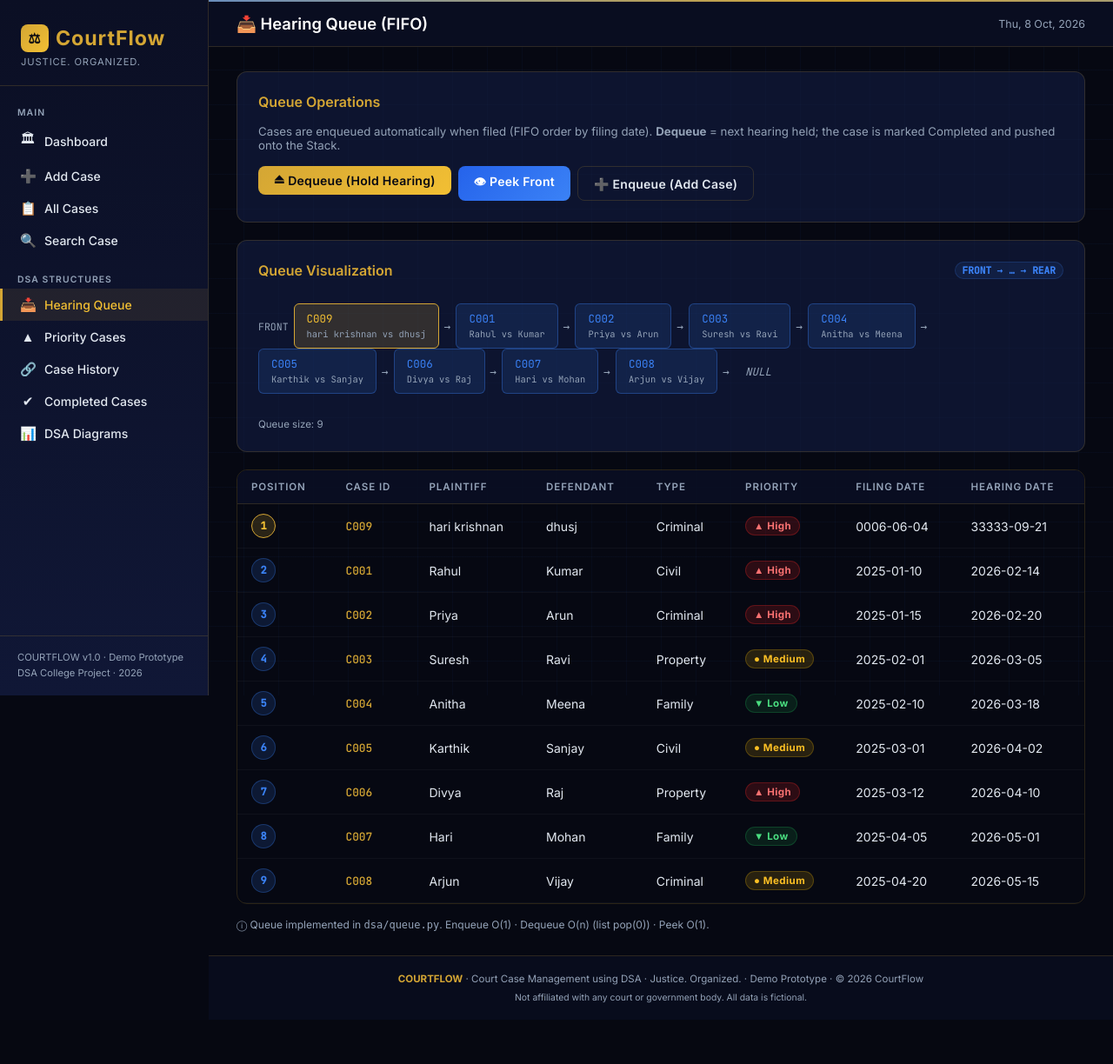
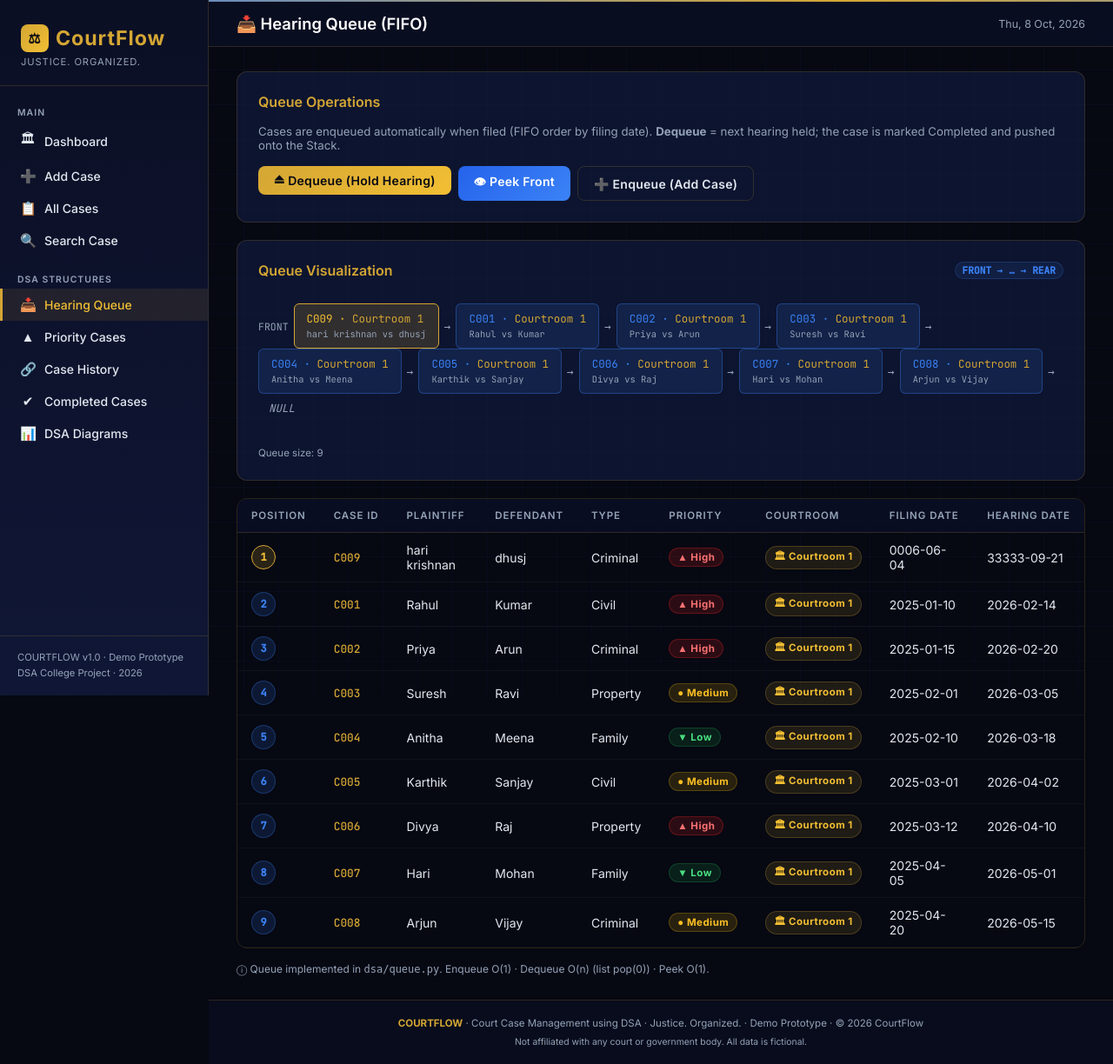
Before and after one commit to harikrishnan-r-tech/court-management-using-queue-1, a Flask app: page /queue in a window 1280 px wide. Shown: the whole page at 87% size. Before the commit the page ends 1154 px from the top, so only its background shows below. Run offline with Flask 3, Linux system fonts and the light colour scheme; data comes from the database, SQL or seed files in the repository; both versions use the stored data as it was after the commit.

Commit message:
Add Courtroom Number across database schema, forms, queue, priority queue, tables, and DSA diagrams

```diff
--- a/app.py
+++ b/app.py
@@ -257,6 +257,10 @@ def search():
             results = linear_search(all_cases, query, field="case_id")
             if not results:   # try plaintiff too
                 results = linear_search(all_cases, query, field="plaintiff")
+            if not results:   # try defendant too
+                results = linear_search(all_cases, query, field="defendant")
+            if not results:   # try courtroom
+                results = linear_search(all_cases, query, field="courtroom_no")
             algo_used = "Linear Search — O(n): Scanned every case one by one."
 
         elif method == "binary":
--- a/database.py
+++ b/database.py
@@ -47,19 +47,26 @@ def init_db():
     # --- cases table ---
     c.execute("""
         CREATE TABLE IF NOT EXISTS cases (
-            case_id     TEXT PRIMARY KEY,
-            plaintiff   TEXT NOT NULL,
-            defendant   TEXT NOT NULL,
-            case_type   TEXT NOT NULL,
-            description TEXT,
-            priority    TEXT NOT NULL DEFAULT 'Low',
-            filing_date TEXT NOT NULL,
-            hearing_date TEXT,
-            judge       TEXT,
-            lawyer      TEXT,
-            status      TEXT NOT NULL DEFAULT 'Pending'
+            case_id       TEXT PRIMARY KEY,
+            plaintiff     TEXT NOT NULL,
+            defendant     TEXT NOT NULL,
+            case_type     TEXT NOT NULL,
+            description   TEXT,
+            priority      TEXT NOT NULL DEFAULT 'Low',
+            filing_date   TEXT NOT NULL,
+            hearing_date  TEXT,
+            courtroom_no  TEXT DEFAULT 'Courtroom 1',
+            judge         TEXT,
+            lawyer        TEXT,
+            status        TEXT NOT NULL DEFAULT 'Pending'
         )
     """)
+
+    # Ensure courtroom_no column exists in existing DBs
+    try:
+        c.execute("ALTER TABLE cases ADD COLUMN courtroom_no TEXT DEFAULT 'Courtroom 1'")
+    except sqlite3.OperationalError:
+        pass
 
     # --- case_history table ---
     c.execute("""
@@ -86,20 +93,20 @@ def init_db():
 def _seed_data(conn):
     """Insert 8 sample cases and initial history entries."""
     cases = [
-        ("C001", "Rahul",   "Kumar",  "Civil",    "Dispute over land boundary in Sector 7",      "High",   "2025-01-10", "2026-02-14", "Justice Mehta",   "Adv. Sharma",  "Pending"),
-        ("C002", "Priya",   "Arun",   "Criminal", "Assault and battery case near MG Road",       "High",   "2025-01-15", "2026-02-20", "Justice Verma",   "Adv. Kapoor",  "Pending"),
-        ("C003", "Suresh",  "Ravi",   "Property", "Illegal construction dispute in Township",    "Medium", "2025-02-01", "2026-03-05", "Justice Nair",    "Adv. Pillai",  "Pending"),
-        ("C004", "Anitha",  "Meena",  "Family",   "Child custody and alimony settlement",        "Low",    "2025-02-10", "2026-03-18", "Justice Reddy",   "Adv. Rao",     "Pending"),
-        ("C005", "Karthik", "Sanjay", "Civil",    "Contract breach in supply chain agreement",   "Medium", "2025-03-01", "2026-04-02", "Justice Singh",   "Adv. Iyer",    "Pending"),
-        ("C006", "Divya",   "Raj",    "Property", "Property ownership fraud in South Block",     "High",   "2025-03-12", "2026-04-10", "Justice Joshi",   "Adv. Desai",   "Pending"),
-        ("C007", "Hari",    "Mohan",  "Family",   "Inheritance dispute after father's demise",   "Low",    "2025-04-05", "2026-05-01", "Justice Kumar",   "Adv. Menon",   "Pending"),
-        ("C008", "Arjun",   "Vijay",  "Criminal", "Financial fraud and embezzlement charges",    "Medium", "2025-04-20", "2026-05-15", "Justice Patel",   "Adv. Gupta",   "Pending"),
+        ("C001", "Rahul",   "Kumar",  "Civil",    "Dispute over land boundary in Sector 7",      "High",   "2025-01-10", "2026-02-14", "Courtroom 1", "Justice Mehta",   "Adv. Sharma",  "Pending"),
+        ("C002", "Priya",   "Arun",   "Criminal", "Assault and battery case near MG Road",       "High",   "2025-01-15", "2026-02-20", "Courtroom 3", "Justice Verma",   "Adv. Kapoor",  "Pending"),
+        ("C003", "Suresh",  "Ravi",   "Property", "Illegal construction dispute in Township",    "Medium", "2025-02-01", "2026-03-05", "Courtroom 2", "Justice Nair",    "Adv. Pillai",  "Pending"),
+        ("C004", "Anitha",  "Meena",  "Family",   "Child custody and alimony settlement",        "Low",    "2025-02-10", "2026-03-18", "Courtroom 4", "Justice Reddy",   "Adv. Rao",     "Pending"),
+        ("C005", "Karthik", "Sanjay", "Civil",    "Contract breach in supply chain agreement",   "Medium", "2025-03-01", "2026-04-02", "Courtroom 1", "Justice Singh",   "Adv. Iyer",    "Pending"),
+        ("C006", "Divya",   "Raj",    "Property", "Property ownership fraud in South Block",     "High",   "2025-03-12", "2026-04-10", "Courtroom 2", "Justice Joshi",   "Adv. Desai",   "Pending"),
+        ("C007", "Hari",    "Mohan",  "Family",   "Inheritance dispute after father's demise",   "Low",    "2025-04-05", "2026-05-01", "Courtroom 4", "Justice Kumar",   "Adv. Menon",   "Pending"),
+        ("C008", "Arjun",   "Vijay",  "Criminal", "Financial fraud and embezzlement charges",    "Medium", "2025-04-20", "2026-05-15", "Courtroom 3", "Justice Patel",   "Adv. Gupta",   "Pending"),
     ]
 
     conn.executemany("""
         INSERT INTO cases (case_id, plaintiff, defendant, case_type, description,
-                           priority, filing_date, hearing_date, judge, lawyer, status)
-        VALUES (?, ?, ?, ?, ?, ?, ?, ?, ?, ?, ?)
+                           priority, filing_date, hearing_date, courtroom_no, judge, lawyer, status)
+        VALUES (?, ?, ?, ?, ?, ?, ?, ?, ?, ?, ?, ?)
     """, cases)
 
     # Seed initial history for each case
@@ -148,9 +155,9 @@ def insert_case(data):
     conn = get_db()
     conn.execute("""
         INSERT INTO cases (case_id, plaintiff, defendant, case_type, description,
-                           priority, filing_date, hearing_date, judge, lawyer, status)
+                           priority, filing_date, hearing_date, courtroom_no, judge, lawyer, status)
         VALUES (:case_id, :plaintiff, :defendant, :case_type, :description,
-                :priority, :filing_date, :hearing_date, :judge, :lawyer, 'Pending')
+                :priority, :filing_date, :hearing_date, :courtroom_no, :judge, :lawyer, 'Pending')
     """, data)
     conn.commit()
     conn.close()
@@ -162,7 +169,7 @@ def update_case(data):
         UPDATE cases SET
             plaintiff=:plaintiff, defendant=:defendant, case_type=:case_type,
             description=:description, priority=:priority, filing_date=:filing_date,
-            hearing_date=:hearing_date, judge=:judge, lawyer=:lawyer, status=:status
+            hearing_date=:hearing_date, courtroom_no=:courtroom_no, judge=:judge, lawyer=:lawyer, status=:status
         WHERE case_id=:case_id
     """, data)
     conn.commit()
--- a/templates/add_case.html
+++ b/templates/add_case.html
@@ -64,6 +64,12 @@
       </div>
 
       <div class="form-group">
+        <label for="courtroom_no">Courtroom No.</label>
+        <input type="text" id="courtroom_no" name="courtroom_no"
+               value="{{ form.get('courtroom_no','Courtroom 1') }}" placeholder="e.g. Courtroom 1">
+      </div>
+
+      <div class="form-group">
         <label for="judge">Judge</label>
         <input type="text" id="judge" name="judge"
                value="{{ form.get('judge','') }}" placeholder="e.g. Justice Mehta">
--- a/templates/cases.html
+++ b/templates/cases.html
@@ -45,6 +45,7 @@
         <th>Priority</th>
         <th>Filing Date</th>
         <th>Hearing Date</th>
+        <th>Courtroom</th>
         <th>Judge</th>
         <th>Status</th>
         <th>Actions</th>
@@ -60,6 +61,7 @@
         <td>{{ priority_badge(case.priority) }}</td>
         <td>{{ case.filing_date }}</td>
         <td>{{ case.hearing_date or '—' }}</td>
+        <td><span class="badge" style="background:rgba(212,166,52,0.12);color:var(--gold-light);border:1px solid rgba(212,166,52,0.25)">🏛 {{ case.courtroom_no or 'Courtroom 1' }}</span></td>
         <td>{{ case.judge or '—' }}</td>
         <td>{{ status_badge(case.status) }}</td>
         <td>
--- a/templates/completed.html
+++ b/templates/completed.html
@@ -52,7 +52,7 @@
 <div class="table-wrap">
   <table aria-label="Completed cases stack">
     <thead>
-      <tr><th>Stack Order</th><th>Case ID</th><th>Plaintiff</th><th>Defendant</th><th>Type</th><th>Priority</th><th>Filing Date</th><th>Judge</th></tr>
+      <tr><th>Stack Order</th><th>Case ID</th><th>Plaintiff</th><th>Defendant</th><th>Type</th><th>Priority</th><th>Courtroom</th><th>Filing Date</th><th>Judge</th></tr>
     </thead>
     <tbody>
       {% for case in completed_list %}
@@ -63,6 +63,7 @@
         <td>{{ case.defendant }}</td>
         <td>{{ case.case_type }}</td>
         <td>{{ priority_badge(case.priority) }}</td>
+        <td><span class="badge" style="background:rgba(212,166,52,0.12);color:var(--gold-light);border:1px solid rgba(212,166,52,0.25)">🏛 {{ case.courtroom_no or 'Courtroom 1' }}</span></td>
         <td>{{ case.filing_date }}</td>
         <td>{{ case.judge or '—' }}</td>
       </tr>
--- a/templates/priority.html
+++ b/templates/priority.html
@@ -35,7 +35,7 @@
   <div class="table-wrap">
     <table aria-label="Priority queue">
       <thead>
-        <tr><th>Rank</th><th>Case ID</th><th>Plaintiff</th><th>Defendant</th><th>Type</th><th>Priority</th><th>Filing Date</th><th>Hearing Date</th><th>Judge</th></tr>
+        <tr><th>Rank</th><th>Case ID</th><th>Plaintiff</th><th>Defendant</th><th>Type</th><th>Priority</th><th>Courtroom</th><th>Filing Date</th><th>Hearing Date</th><th>Judge</th></tr>
       </thead>
       <tbody>
         {% for case in priority_list %}
@@ -46,6 +46,7 @@
           <td>{{ case.defendant }}</td>
           <td>{{ case.case_type }}</td>
           <td>{{ priority_badge(case.priority) }}</td>
+          <td><span class="badge" style="background:rgba(212,166,52,0.12);color:var(--gold-light);border:1px solid rgba(212,166,52,0.25)">🏛 {{ case.courtroom_no or 'Courtroom 1' }}</span></td>
           <td>{{ case.filing_date }}</td>
           <td>{{ case.hearing_date or '—' }}</td>
           <td>{{ case.judge or '—' }}</td>
--- a/templates/queue.html
+++ b/templates/queue.html
@@ -44,7 +44,7 @@
     {% for case in queue_list %}
     <div class="queue-item">
       <div class="queue-box {% if loop.first %}front{% endif %}">
-        <span>{{ case.case_id }}</span><br>
+        <span>{{ case.case_id }}</span> · <span style="color:var(--gold)">{{ case.courtroom_no or 'Courtroom 1' }}</span><br>
         <span style="font-size:0.65rem;color:var(--text-muted)">{{ case.plaintiff }} vs {{ case.defendant }}</span>
       </div>
       {% if not loop.last %}
@@ -66,7 +66,7 @@
 <div class="table-wrap">
   <table aria-label="Hearing queue">
     <thead>
-      <tr><th>Position</th><th>Case ID</th><th>Plaintiff</th><th>Defendant</th><th>Type</th><th>Priority</th><th>Filing Date</th><th>Hearing Date</th></tr>
+      <tr><th>Position</th><th>Case ID</th><th>Plaintiff</th><th>Defendant</th><th>Type</th><th>Priority</th><th>Courtroom</th><th>Filing Date</th><th>Hearing Date</th></tr>
     </thead>
     <tbody>
       {% for case in queue_list %}
@@ -77,6 +77,7 @@
         <td>{{ case.defendant }}</td>
         <td>{{ case.case_type }}</td>
         <td>{{ priority_badge(case.priority) }}</td>
+        <td><span class="badge" style="background:rgba(212,166,52,0.12);color:var(--gold-light);border:1px solid rgba(212,166,52,0.25)">🏛 {{ case.courtroom_no or 'Courtroom 1' }}</span></td>
         <td>{{ case.filing_date }}</td>
         <td>{{ case.hearing_date or '—' }}</td>
       </tr>
--- a/templates/search.html
+++ b/templates/search.html
@@ -73,7 +73,7 @@
     <thead>
       <tr>
         <th>Case ID</th><th>Plaintiff</th><th>Defendant</th>
-        <th>Type</th><th>Priority</th><th>Status</th><th>Hearing Date</th>
+        <th>Type</th><th>Priority</th><th>Courtroom</th><th>Status</th><th>Hearing Date</th>
       </tr>
     </thead>
     <tbody>
@@ -84,6 +84,7 @@
         <td>{{ case.defendant }}</td>
         <td>{{ case.case_type }}</td>
         <td>{{ priority_badge(case.priority) }}</td>
+        <td><span class="badge" style="background:rgba(212,166,52,0.12);color:var(--gold-light);border:1px solid rgba(212,166,52,0.25)">🏛 {{ case.courtroom_no or 'Courtroom 1' }}</span></td>
         <td>{% if case.status == 'Completed' %}<span class="badge badge-completed">✔ Completed</span>
             {% else %}<span class="badge badge-pending">⏳ Pending</span>{% endif %}</td>
         <td>{{ case.hearing_date or '—' }}</td>
```
Also changed, not shown: templates/dsa.html (+4 -3 lines), templates/index.html (+6 -3 lines), README.md, court_cases.db.
